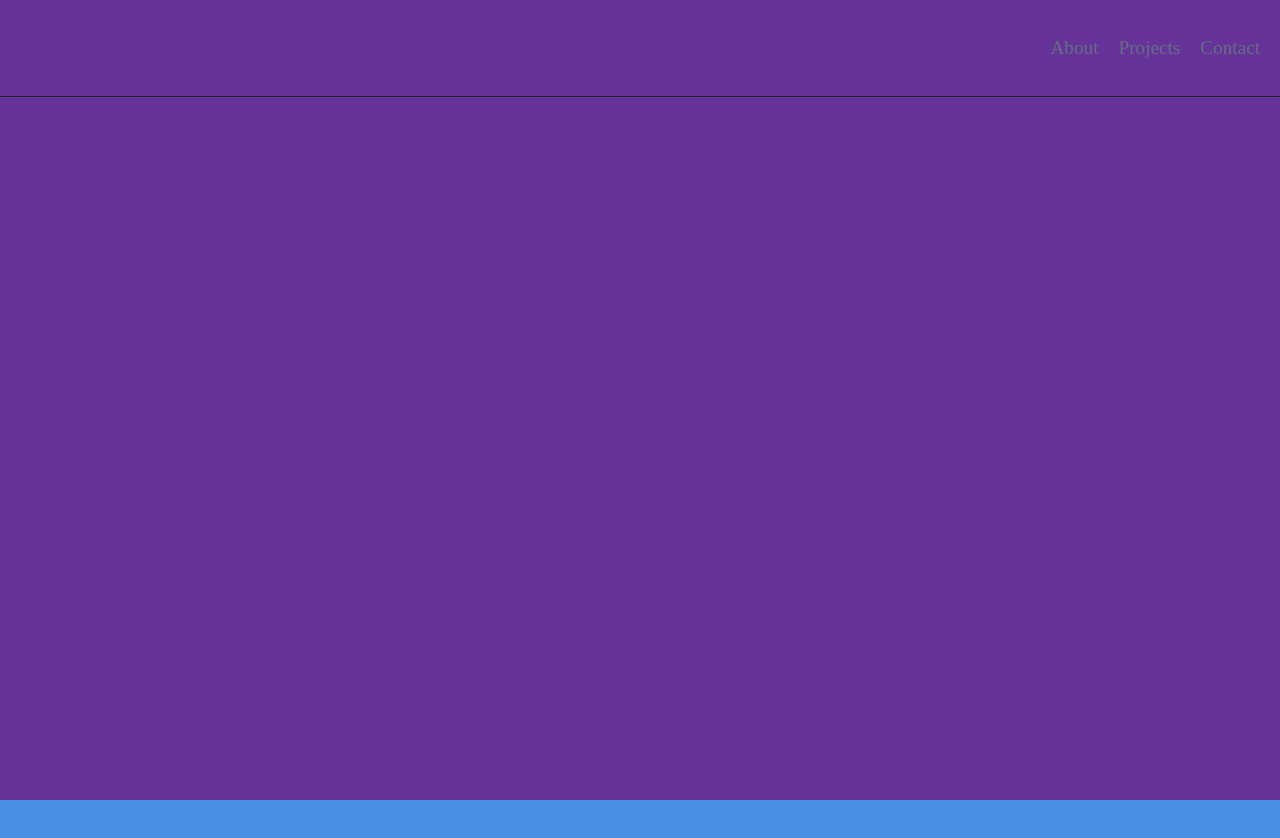
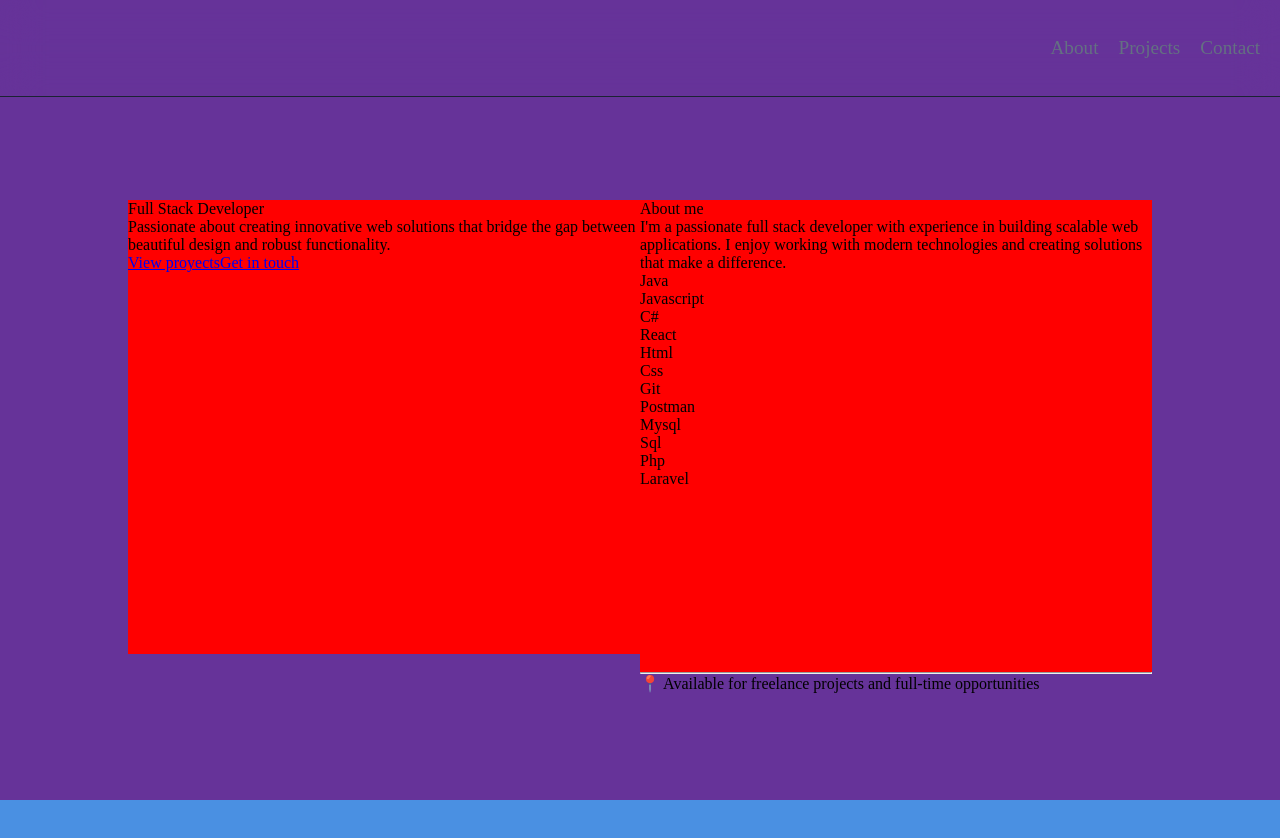
Before and after one commit to kronen9999/PortafolioFinal, a React (Vite) app: page / in a window 1280 px wide. Shown: the top 838 px of the page. Built offline with nearby package versions, Linux system fonts and the light colour scheme; a web font is replaced by a local one.

Commit message:
Se ha agregado una estructura base para la seccion de about me

```diff
--- a/src/App.css
+++ b/src/App.css
@@ -9,7 +9,19 @@
     height: 100vh;
     background-color: rebeccapurple;
     z-index: 100;
+    display: flex;
+    flex-direction: row;
+    align-items: center;
+    justify-content: center;
 }
+
+.About_Section div{
+background-color: red;
+width: 40vw;
+height: 50vh;
+
+}
+
 .Projects_Section{
     width: 100%;
     height: 100vh;
--- a/src/App.jsx
+++ b/src/App.jsx
@@ -11,7 +11,70 @@ function App() {
       <div className='container_content'>
       <MenuBar />
       <section className='About_Section' id='About'>
-
+       <div className='d1'>
+       <p className='p1'>
+        Full Stack Developer
+       </p>
+       <p className='p2'>
+        Passionate about creating innovative web solutions that bridge the gap between beautiful design and robust functionality.
+       </p>
+       <div className='div_Refs'>
+       <a href="#Projects">
+        View proyects
+       </a>
+       <a href="#Contact">Get in touch</a>
+       </div>
+       </div>
+       <div className='d2'>
+        <p className='p1'>
+          About me
+        </p>
+        <p className='p2'>
+         I'm a passionate full stack developer with experience in building scalable web applications. I enjoy working with modern technologies and creating solutions that make a difference.
+        </p>
+        <div className='Tecnologies'>
+          <p className='pt'>
+            Java
+          </p>
+          <p className='pt'>
+            Javascript
+          </p>
+          <p className='pt'>
+            C#
+          </p>
+          <p className='pt'>
+            React
+          </p>
+          <p className='pt'>
+            Html
+          </p>
+          <p className='pt'>
+            Css
+          </p>
+          <p className='pt'>
+            Git
+          </p>
+          <p className='pt'>
+            Postman
+          </p>
+          <p className='pt'>
+            Mysql
+          </p>
+          <p className='pt'>
+            Sql
+          </p>
+          <p className='pt'>
+           Php
+          </p>
+          <p className='pt'>
+            Laravel
+          </p>
+        </div>
+          <hr/>
+          <p className='p3'>
+            📍 Available for freelance projects and full-time opportunities
+          </p>
+       </div>
       </section>
       <section className='Projects_Section' id='Projects'>
 
```
